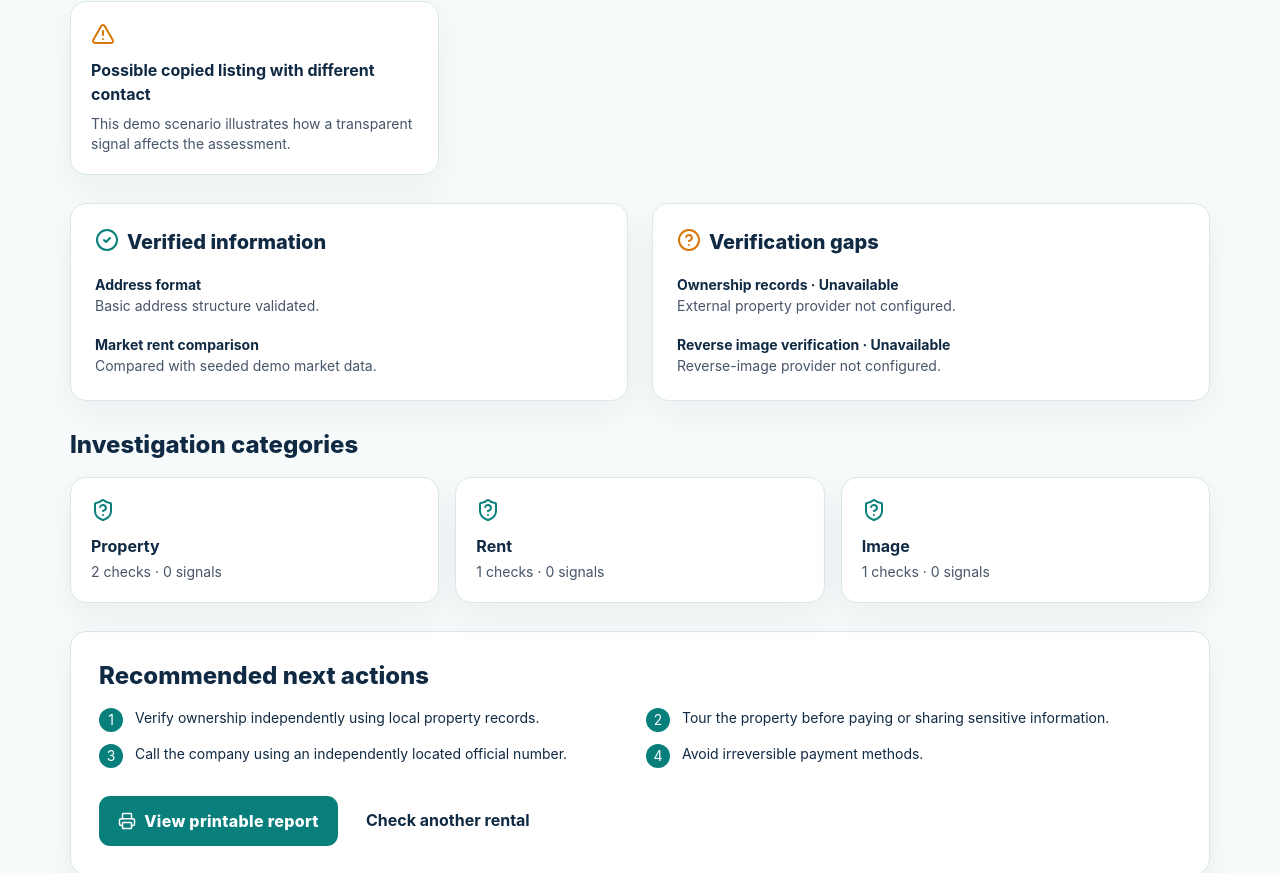
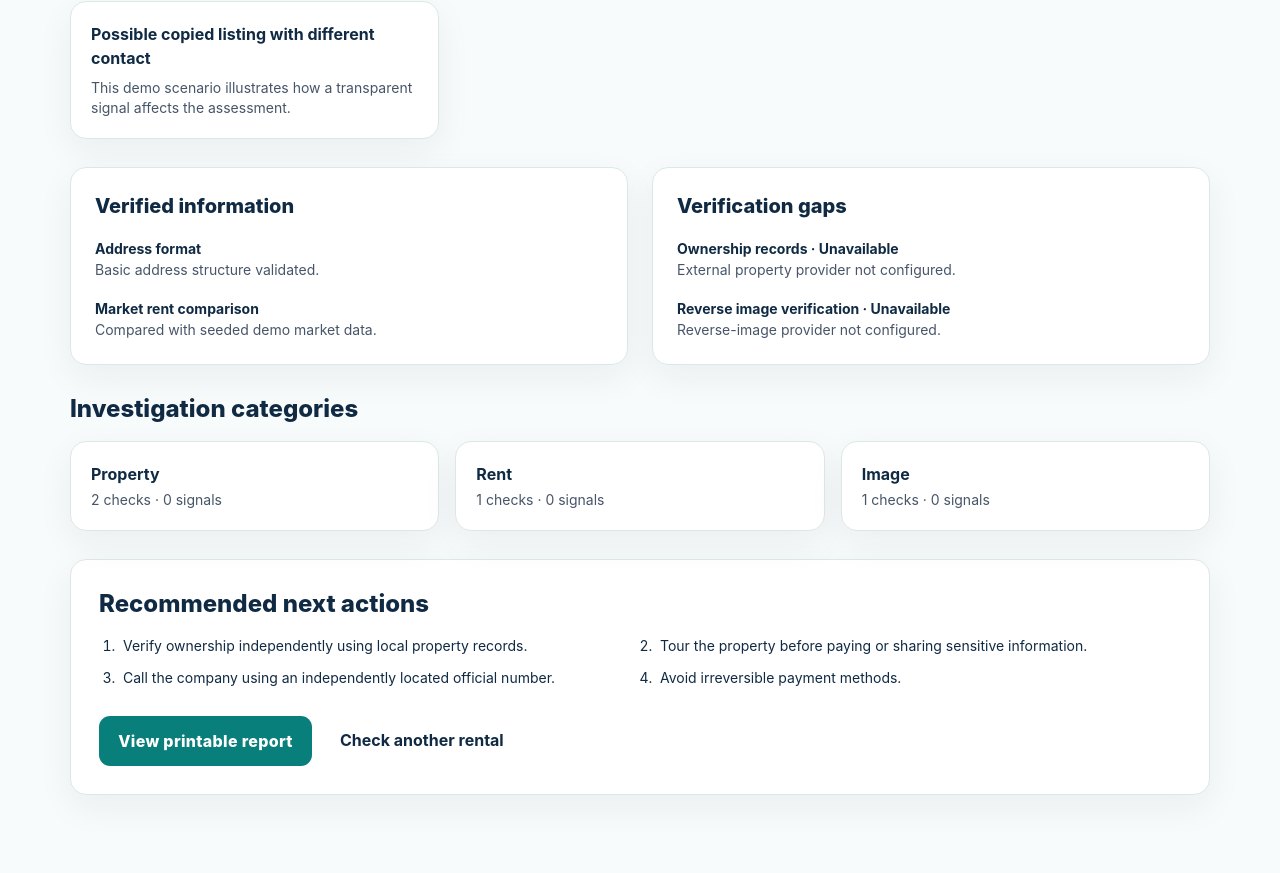
Before and after one commit to njokin-png/RentalVerifyAI, a Next.js app: page /results/demo-copy in a window 1280 px wide. Shown: the part 560-1433 px from the top of the page. Built offline with nearby package versions, Linux system fonts and the light colour scheme.

Commit message:
Remove decorative SVG artifacts from results output

```diff
--- a/components/ResultsView.tsx
+++ b/components/ResultsView.tsx
@@ -2,14 +2,8 @@ import Link from "next/link";
 import type { ScanResult } from "@/lib/types";
 import { ScoreRing } from "./ScoreRing";
 import { Disclaimer } from "./Disclaimer";
-import {
-  AlertTriangle,
-  CheckCircle2,
-  HelpCircle,
-  Printer,
-  ShieldQuestion,
-} from "lucide-react";
 import { checkStatusLabel } from "@/lib/check-status";
+
 export function ResultsView({ scan }: { scan: ScanResult }) {
   const top = scan.signals
     .slice()
@@ -21,6 +15,7 @@ export function ResultsView({ scan }: { scan: ScanResult }) {
     (c) => c.status === "unverified" || c.status === "mismatch",
   );
   const unavailable = scan.checks.filter((c) => c.status === "unavailable");
+
   return (
     <div className="space-y-7">
       <section className="card p-7 grid md:grid-cols-[auto_1fr] gap-8 items-center">
@@ -54,7 +49,9 @@ export function ResultsView({ scan }: { scan: ScanResult }) {
           )}
         </div>
       </section>
+
       <Disclaimer />
+
       <section>
         <h2 className="text-2xl font-extrabold mb-4">Top concerns</h2>
         {top.length ? (
@@ -64,8 +61,7 @@ export function ResultsView({ scan }: { scan: ScanResult }) {
                 className="card p-5 border-l-4 border-l-amber"
                 key={s.code}
               >
-                <AlertTriangle className="text-amber" aria-hidden="true" />
-                <h3 className="font-bold mt-3">{s.title}</h3>
+                <h3 className="font-bold">{s.title}</h3>
                 <p className="text-sm text-slate-600 mt-2">{s.explanation}</p>
                 {s.evidence && (
                   <p className="text-xs bg-slate-50 p-2 rounded mt-3">
@@ -82,12 +78,10 @@ export function ResultsView({ scan }: { scan: ScanResult }) {
           </div>
         )}
       </section>
+
       <section className="grid md:grid-cols-2 gap-6">
         <div className="card p-6">
-          <h2 className="font-extrabold text-xl flex gap-2">
-            <CheckCircle2 className="text-teal" aria-hidden="true" />
-            Verified information
-          </h2>
+          <h2 className="font-extrabold text-xl">Verified information</h2>
           <div className="mt-4 space-y-4">
             {verified.map((c) => (
               <div key={c.name}>
@@ -97,11 +91,9 @@ export function ResultsView({ scan }: { scan: ScanResult }) {
             ))}
           </div>
         </div>
+
         <div className="card p-6 border-2 border-amber-300 bg-amber-50/60">
-          <h2 className="font-extrabold text-xl flex gap-2">
-            <HelpCircle className="text-amber" aria-hidden="true" />
-            Verification gaps
-          </h2>
+          <h2 className="font-extrabold text-xl">Verification gaps</h2>
           <div className="mt-4 space-y-4">
             {[...unavailable, ...unresolved].map((c) => (
               <div key={c.name}>
@@ -114,6 +106,7 @@ export function ResultsView({ scan }: { scan: ScanResult }) {
           </div>
         </div>
       </section>
+
       {analyzed.length > 0 && (
         <section className="card p-6">
           <h2 className="font-extrabold text-xl">Analyzed information</h2>
@@ -129,6 +122,7 @@ export function ResultsView({ scan }: { scan: ScanResult }) {
           </div>
         </section>
       )}
+
       <section>
         <h2 className="text-2xl font-extrabold mb-4">
           Investigation categories
@@ -137,8 +131,7 @@ export function ResultsView({ scan }: { scan: ScanResult }) {
           {Array.from(new Set(scan.checks.map((c) => c.category))).map(
             (category) => (
               <div className="card p-5" key={category}>
-                <ShieldQuestion className="text-teal" aria-hidden="true" />
-                <h3 className="font-bold capitalize mt-3">{category}</h3>
+                <h3 className="font-bold capitalize">{category}</h3>
                 <p className="text-sm text-slate-600 mt-1">
                   {scan.checks.filter((c) => c.category === category).length}{" "}
                   checks ·{" "}
@@ -150,24 +143,18 @@ export function ResultsView({ scan }: { scan: ScanResult }) {
           )}
         </div>
       </section>
+
       <section className="card p-7">
         <h2 className="text-2xl font-extrabold">Recommended next actions</h2>
-        <ul className="mt-4 grid md:grid-cols-2 gap-3">
-          {scan.recommendations.map((r, i) => (
-            <li className="flex gap-3 text-sm" key={r}>
-              <span
-                aria-hidden="true"
-                className="bg-teal text-white rounded-full w-6 h-6 grid place-items-center shrink-0"
-              >
-                {i + 1}
-              </span>
+        <ol className="list-decimal pl-5 mt-4 grid md:grid-cols-2 gap-3 text-sm">
+          {scan.recommendations.map((r) => (
+            <li className="pl-1" key={r}>
               {r}
             </li>
           ))}
-        </ul>
+        </ol>
         <div className="mt-7 flex gap-3">
           <Link className="btn" href={`/report/${scan.id}`}>
-            <Printer size={18} className="mr-2" aria-hidden="true" />
             View printable report
           </Link>
           <Link className="px-4 py-3 font-bold" href="/analyze">
```
